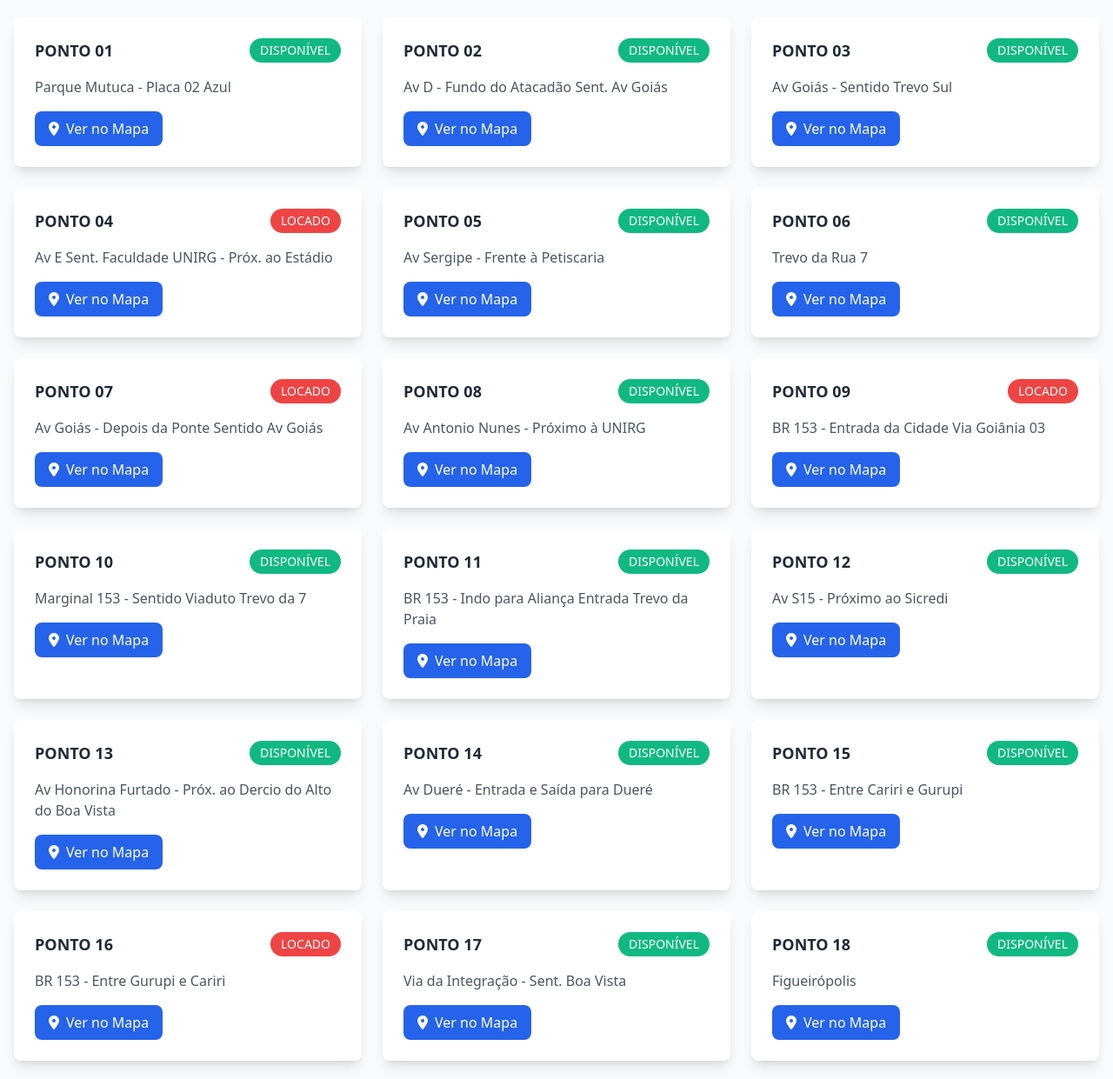
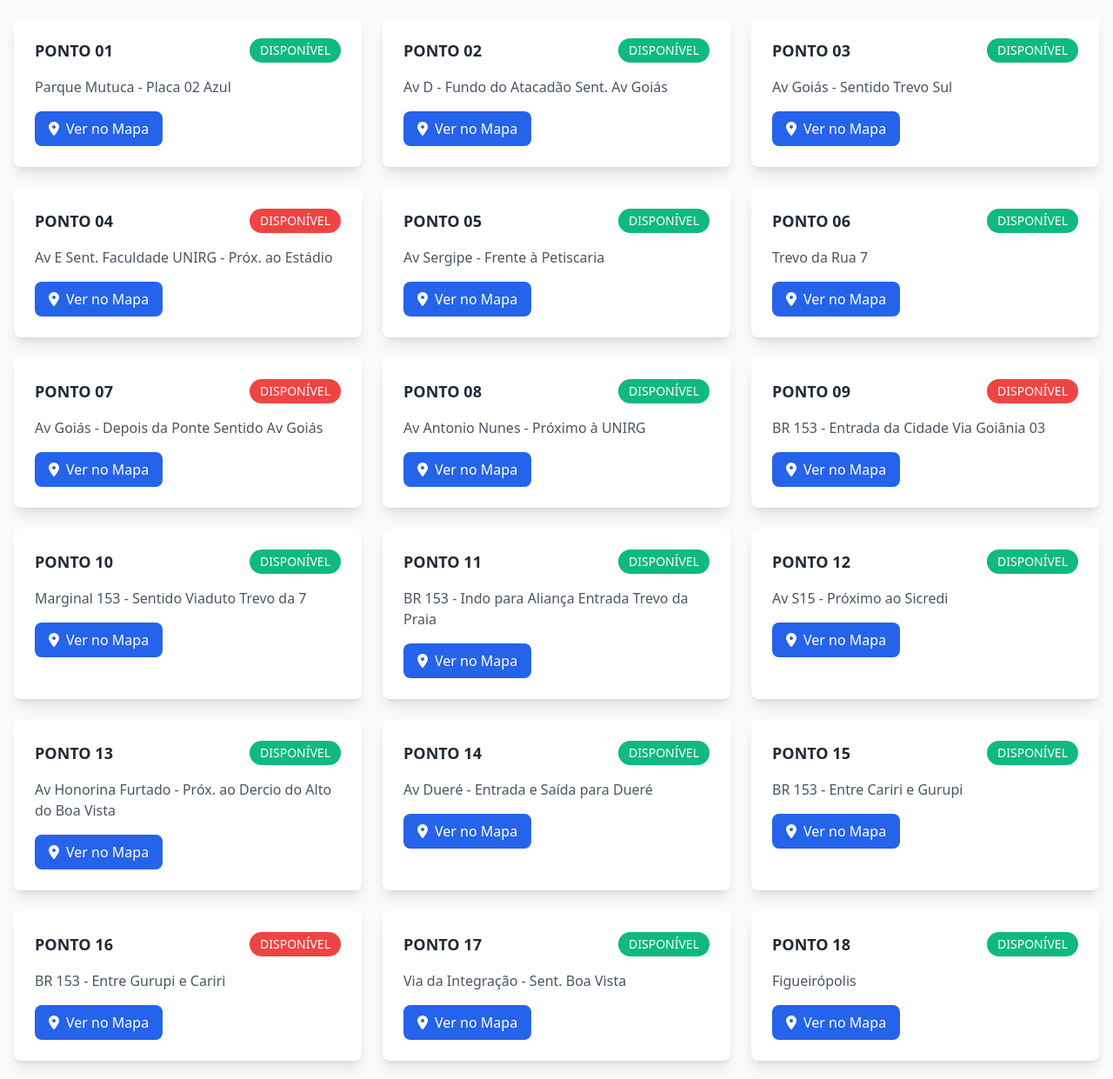
Before and after one commit to literatura20/tocantins-outdoor, a plain HTML site: page index.html in a window 1280 px wide. Shown: the part 988-2229 px from the top of the page at 87% size. Drawn offline with nearby package versions, Linux system fonts and the light colour scheme.

Commit message:
Update index.html

```diff
--- a/index.html
+++ b/index.html
@@ -170,7 +170,7 @@
                 <div class="bg-white rounded-lg shadow-lg p-6 card-hover">
                     <div class="flex justify-between items-start mb-4">
                         <h3 class="text-lg font-semibold text-gray-800">PONTO 04</h3>
-                        <span class="px-3 py-1 rounded-full text-sm status-occupied">LOCADO</span>
+                        <span class="px-3 py-1 rounded-full text-sm status-occupied">DISPONÍVEL</span>
                     </div>
                     <p class="text-gray-600 mb-4">Av E Sent. Faculdade UNIRG - Próx. ao Estádio</p>
                     <a href="https://maps.google.com/maps?q=-11.7355385%2C-49.0947466&z=17&hl=pt-BR"
@@ -215,7 +215,7 @@
                 <div class="bg-white rounded-lg shadow-lg p-6 card-hover">
                     <div class="flex justify-between items-start mb-4">
                         <h3 class="text-lg font-semibold text-gray-800">PONTO 07</h3>
-                        <span class="px-3 py-1 rounded-full text-sm status-occupied">LOCADO</span>
+                        <span class="px-3 py-1 rounded-full text-sm status-occupied">DISPONÍVEL</span>
                     </div>
                     <p class="text-gray-600 mb-4">Av Goiás - Depois da Ponte Sentido Av Goiás</p>
                     <a href="https://maps.google.com/maps?q=-11.7169921%2C-49.0579226&z=17&hl=pt-BR"
@@ -245,7 +245,7 @@
                 <div class="bg-white rounded-lg shadow-lg p-6 card-hover">
                     <div class="flex justify-between items-start mb-4">
                         <h3 class="text-lg font-semibold text-gray-800">PONTO 09</h3>
-                        <span class="px-3 py-1 rounded-full text-sm status-occupied">LOCADO</span>
+                        <span class="px-3 py-1 rounded-full text-sm status-occupied">DISPONÍVEL</span>
                     </div>
                     <p class="text-gray-600 mb-4">BR 153 - Entrada da Cidade Via Goiânia 03</p>
                     <a href="https://maps.google.com/maps?q=-11.7454015%2C-49.0846955&z=17&hl=pt-BR"
@@ -351,7 +351,7 @@
                 <div class="bg-white rounded-lg shadow-lg p-6 card-hover">
                     <div class="flex justify-between items-start mb-4">
                         <h3 class="text-lg font-semibold text-gray-800">PONTO 16</h3>
-                        <span class="px-3 py-1 rounded-full text-sm status-occupied">LOCADO</span>
+                        <span class="px-3 py-1 rounded-full text-sm status-occupied">DISPONÍVEL</span>
                     </div>
                     <p class="text-gray-600 mb-4">BR 153 - Entre Gurupi e Cariri</p>
                     <a href="https://maps.google.com/maps?q=-11.8072019%2C-49.1262&z=17&hl=pt-BR"
```
